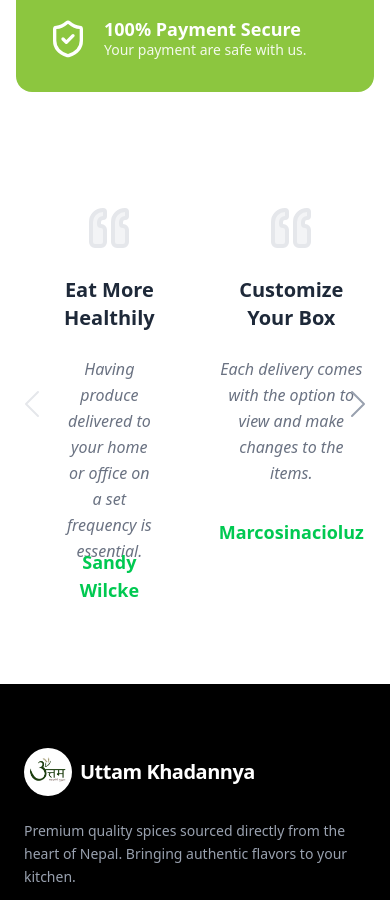
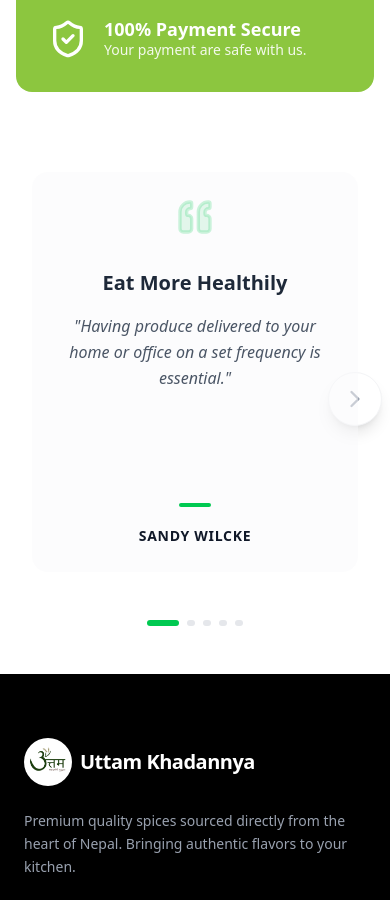
Before and after one commit to Tilak-csd/Uttam-Khadannya, a React (Vite) app: page / in a window 390 px wide. Shown: the part 6320-7220 px from the top of the page. Built offline with nearby package versions, Linux system fonts and the light colour scheme.

Commit message:
adding the responsive testimonial

```diff
--- a/src/components/Testomonial.jsx
+++ b/src/components/Testomonial.jsx
@@ -1,4 +1,4 @@
-import React, { useState } from 'react';
+import React, { useState, useEffect } from 'react';
 import { ChevronRight, ChevronLeft, Quote } from 'lucide-react';
 import { motion, AnimatePresence } from 'framer-motion';
 
@@ -11,9 +11,18 @@ const TestimonialCarousel = () => {
     { id: 5, title: "Sustainable Living", content: "Reduce your carbon footprint by supporting local farmers and minimizing plastic.", author: "Jane Smith" },
   ];
 
+  const [itemsPerPage, setItemsPerPage] = useState(3);
   const [currentIndex, setCurrentIndex] = useState(0);
-  const [direction, setDirection] = useState(0); // -1 for left, 1 for right
-  const itemsPerPage = 3;
+  const [direction, setDirection] = useState(0);
+
+  useEffect(() => {
+    const handleResize = () => {
+      setItemsPerPage(window.innerWidth < 768 ? 1 : 3);
+    };
+    handleResize();
+    window.addEventListener('resize', handleResize);
+    return () => window.removeEventListener('resize', handleResize);
+  }, []);
 
   const nextSlide = () => {
     if (currentIndex + itemsPerPage < testimonials.length) {
@@ -29,27 +38,33 @@ const TestimonialCarousel = () => {
     }
   };
 
-  // Animation variants
+  // Enhanced Animation Variants
   const variants = {
     enter: (direction) => ({
-      x: direction > 0 ? 100 : -100,
+      x: direction > 0 ? 80 : -80,
       opacity: 0,
+      scale: 0.95, // Subtle scale-in
     }),
     center: {
+      zIndex: 1,
       x: 0,
       opacity: 1,
+      scale: 1,
     },
     exit: (direction) => ({
-      x: direction < 0 ? 100 : -100,
+      zIndex: 0,
+      x: direction < 0 ? 80 : -80,
       opacity: 0,
+      scale: 0.95, // Subtle scale-out
     }),
   };
 
   return (
-    <div className="relative w-full max-w-7xl mx-auto px-12 py-20 bg-white overflow-hidden">
-      <div className="flex flex-row justify-between gap-8 h-[400px]">
+    <div className="relative w-full max-w-7xl mx-auto px-8 md:px-16 py-12 md:py-24 bg-white overflow-hidden">
+      <div className="relative flex flex-col md:flex-row justify-between gap-8 min-h-[400px]">
+        {/* popLayout prevents the layout jumping during entrance/exit */}
         <AnimatePresence initial={false} custom={direction} mode="popLayout">
-          {testimonials.slice(currentIndex, currentIndex + itemsPerPage).map((item) => (
+          {testimonials.slice(currentIndex, currentIndex + itemsPerPage).map((item, index) => (
             <motion.div
               key={item.id}
               custom={direction}
@@ -58,45 +73,69 @@ const TestimonialCarousel = () => {
               animate="center"
               exit="exit"
               transition={{
-                x: { type: "spring", stiffness: 300, damping: 30 },
-                opacity: { duration: 0.2 },
+                x: { type: "spring", stiffness: 260, damping: 28 }, // Silky spring
+                opacity: { duration: 0.3, ease: "easeInOut" },
+                scale: { duration: 0.4 },
+                // Stagger the items slightly so they don't move as one rigid block
+                delay: index * 0.05
               }}
-              className="flex-1 flex flex-col items-center text-center px-4"
+              className="flex-1 flex flex-col items-center text-center p-6 rounded-2xl bg-gray-50/50 border border-transparent hover:border-green-100 transition-colors"
             >
-              <div className="mb-6">
-                <Quote size={48} className="text-gray-200 rotate-180 fill-gray-100" />
+              <div className="mb-8 transform transition-transform group-hover:scale-110">
+                <Quote size={40} className="text-green-500/20 fill-green-500/10 rotate-180" />
               </div>
 
-              <h3 className="text-xl font-bold text-gray-800 mb-6">{item.title}</h3>
-              <p className="text-gray-500 italic leading-relaxed mb-8 min-h-[100px]">
-                {item.content}
+              <h3 className="text-xl font-bold text-gray-800 mb-4">{item.title}</h3>
+              <p className="text-gray-600 italic leading-relaxed mb-8 flex-grow">
+                "{item.content}"
               </p>
-              <span className="text-green-500 font-bold text-lg">{item.author}</span>
+              <div className="mt-auto">
+                <div className="w-8 h-1 bg-green-500 mx-auto mb-4 rounded-full" />
+                <span className="text-gray-900 font-bold uppercase tracking-wider text-sm">
+                  {item.author}
+                </span>
+              </div>
             </motion.div>
           ))}
         </AnimatePresence>
       </div>
 
       {/* Navigation Controls */}
+      <div className="absolute top-1/2 -translate-y-1/2 left-0 right-0 flex justify-between px-2 pointer-events-none">
         <button
           onClick={prevSlide}
           disabled={currentIndex === 0}
-        className={`absolute left-0 top-1/2 -translate-y-1/2 p-2 transition-colors ${
-          currentIndex === 0 ? "text-gray-200 cursor-not-allowed" : "text-gray-400 hover:text-black"
+          className={`pointer-events-auto p-3 rounded-full bg-white shadow-lg border border-gray-100 transition-all ${
+            currentIndex === 0
+            ? "opacity-0 scale-75 cursor-not-allowed"
+            : "opacity-100 hover:bg-green-500 hover:text-white text-gray-400"
           }`}
         >
-        <ChevronLeft size={48} strokeWidth={1} />
+          <ChevronLeft size={28} />
         </button>
 
         <button
           onClick={nextSlide}
           disabled={currentIndex + itemsPerPage >= testimonials.length}
-        className={`absolute right-0 top-1/2 -translate-y-1/2 p-2 transition-colors ${
-          currentIndex + itemsPerPage >= testimonials.length ? "text-gray-200 cursor-not-allowed" : "text-gray-400 hover:text-black"
+          className={`pointer-events-auto p-3 rounded-full bg-white shadow-lg border border-gray-100 transition-all ${
+            currentIndex + itemsPerPage >= testimonials.length
+            ? "opacity-0 scale-75 cursor-not-allowed"
+            : "opacity-100 hover:bg-green-500 hover:text-white text-gray-400"
           }`}
         >
-        <ChevronRight size={48} strokeWidth={1} />
+          <ChevronRight size={28} />
         </button>
+      </div>
+
+      {/* Visual Progress Indicator */}
+      <div className="mt-12 flex justify-center gap-2">
+        {Array.from({ length: testimonials.length - (itemsPerPage - 1) }).map((_, i) => (
+          <div
+            key={i}
+            className={`h-1.5 transition-all duration-300 rounded-full ${i === currentIndex ? "w-8 bg-green-500" : "w-2 bg-gray-200"}`}
+          />
+        ))}
+      </div>
     </div>
   );
 };
```
Lines whose indentation alone changed are shown as unchanged.
